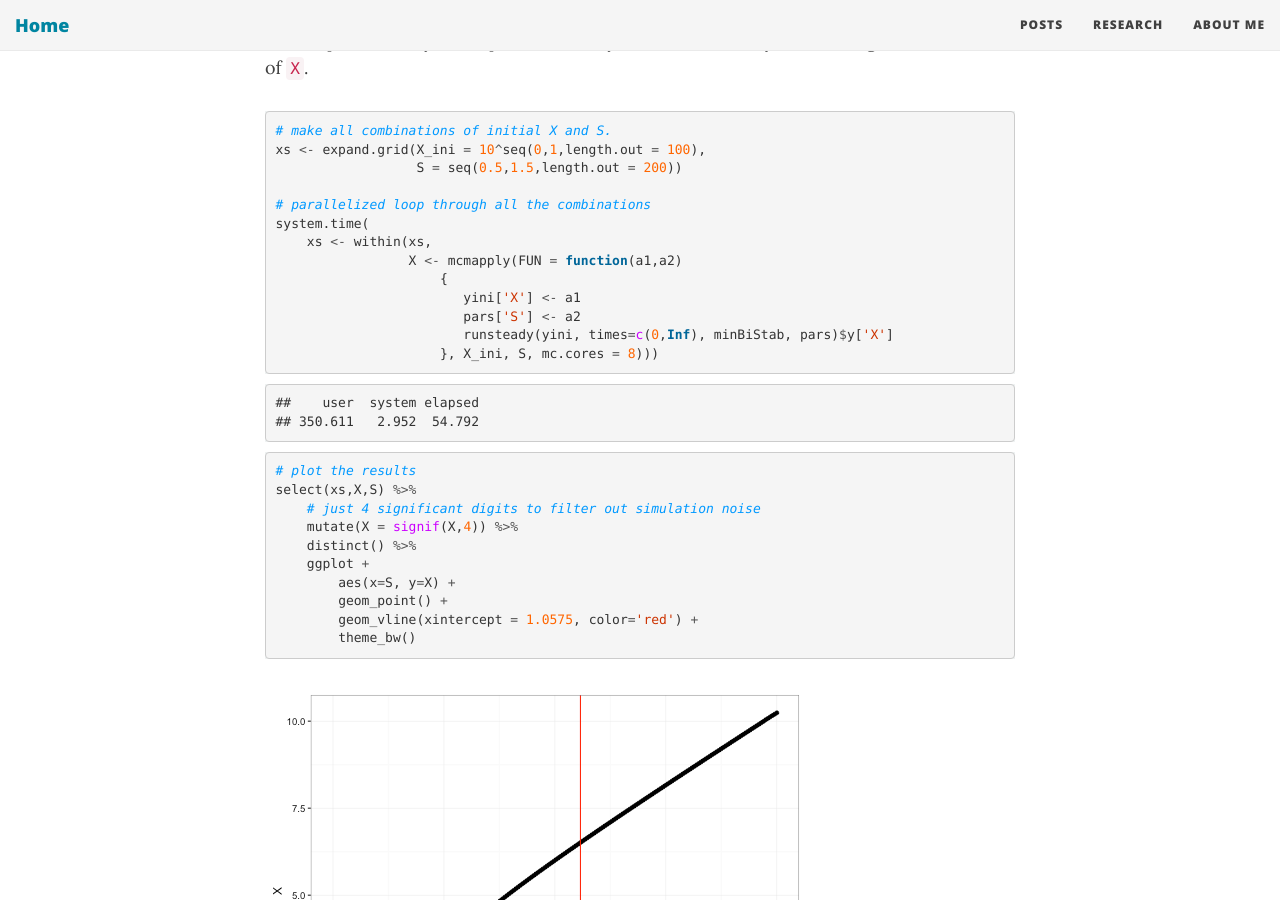
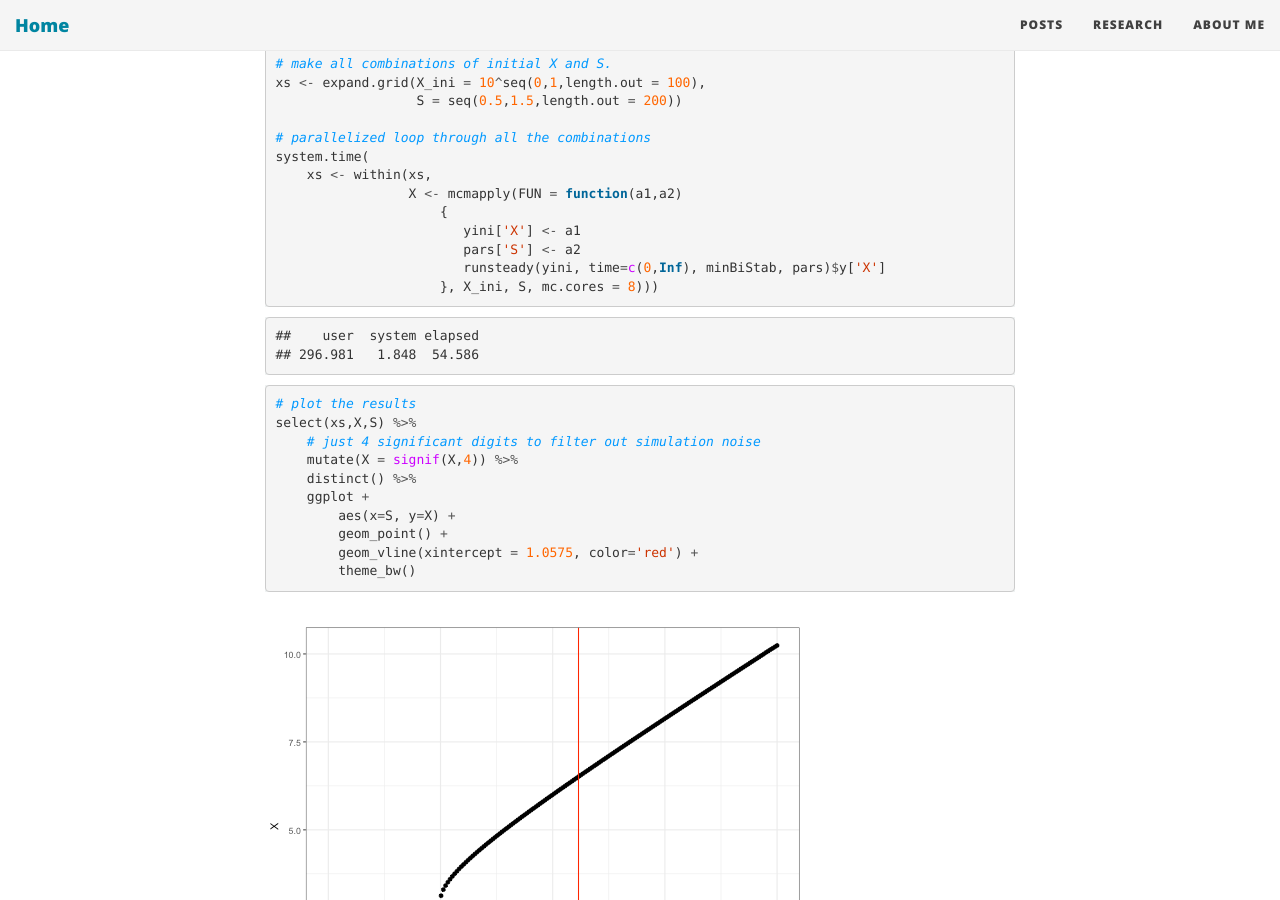
Before and after one commit to vladpetyuk/vladpetyuk.github.io, a Jekyll site: the page built from blog/_posts/2016-07-19-min_bistable_switch.md, in a window 1280 px wide and 900 px high, scrolled down 2465 px. Built offline with Jekyll 4.4.1, drawn with Linux system fonts in a browser that asks for light colours; nearby versions of some CDN libraries; formulas are drawn with MathJax 3; comment, search, counter and statistics services are not loaded; some of the changed text lies outside the part shown.

Commit message:
catching up with changes in rootSolve (times -> time)

```diff
--- a/blog/_R/2016-07-19-min_bistable_switch.Rmd
+++ b/blog/_R/2016-07-19-min_bistable_switch.Rmd
@@ -77,7 +77,7 @@
                      {
                         yini['X'] <- a1
                         pars['S'] <- a2
-                        runsteady(yini, times=c(0,Inf), minBiStab, pars)$y['X']
+                        runsteady(yini, time=c(0,Inf), minBiStab, pars)$y['X']
                      }, X_ini, S, mc.cores = 8)))
 
 # plot the results
--- a/blog/_posts/2016-07-19-min_bistable_switch.md
+++ b/blog/_posts/2016-07-19-min_bistable_switch.md
@@ -81,7 +80,7 @@
                      {
                         yini['X'] <- a1
                         pars['S'] <- a2
-                        runsteady(yini, times=c(0,Inf), minBiStab, pars)$y['X']
+                        runsteady(yini, time=c(0,Inf), minBiStab, pars)$y['X']
                      }, X_ini, S, mc.cores = 8)))
 {% endhighlight %}
 
@@ -89,7 +88,7 @@
 
 {% highlight text %}
 ##    user  system elapsed
-## 350.611   2.952  54.792
+## 296.981   1.848  54.586
 {% endhighlight %}
 
 
```
Also changed, not shown: other parts of blog/_posts/2016-07-19-min_bistable_switch.md (+0 -1 lines), blog/figs/2016-07-19-min_bistable_switch/demo_of_the_switch-1.png, blog/figs/2016-07-19-min_bistable_switch/demo_of_the_switch2-1.png, blog/figs/2016-07-19-min_bistable_switch/screen_for_bistability-1.png.
